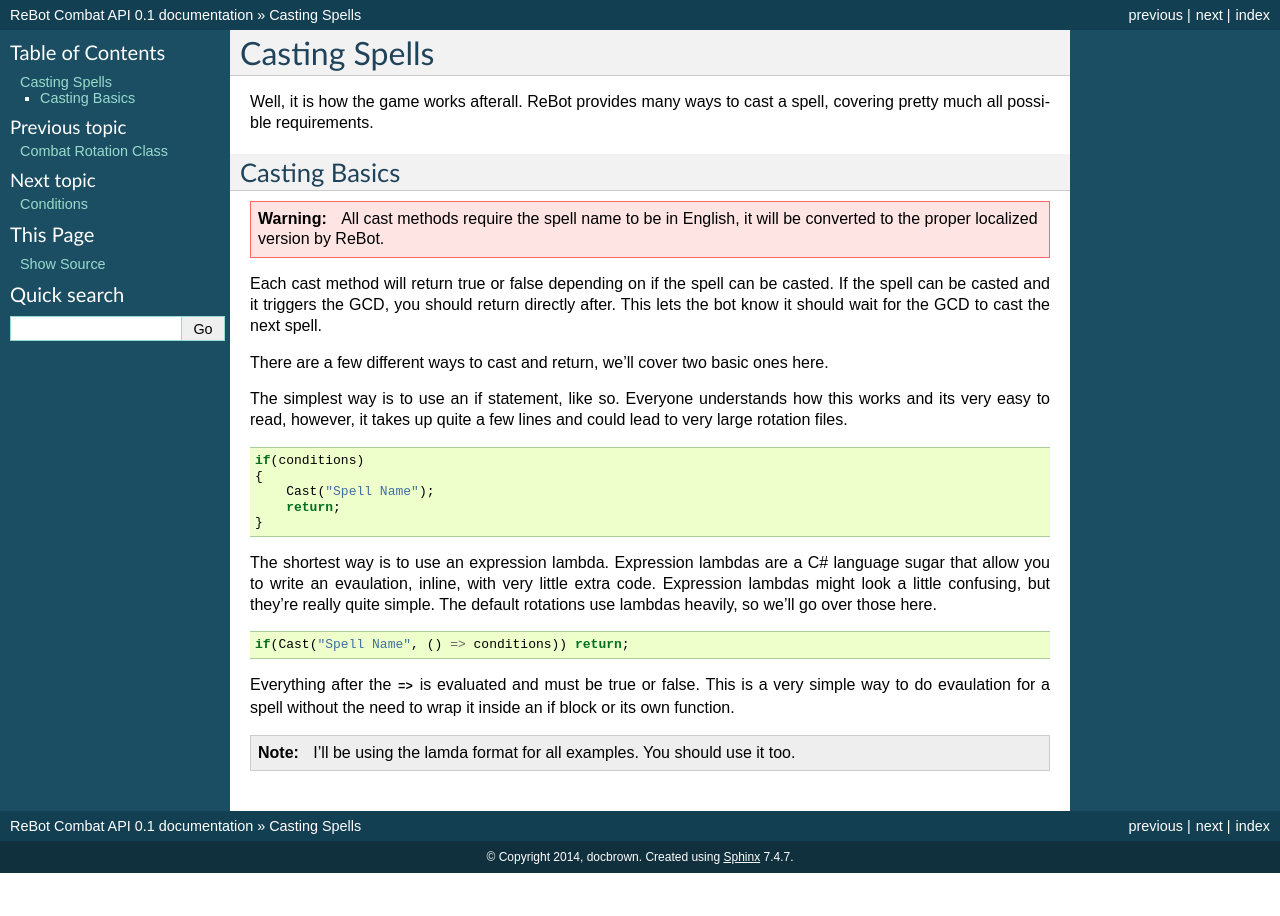
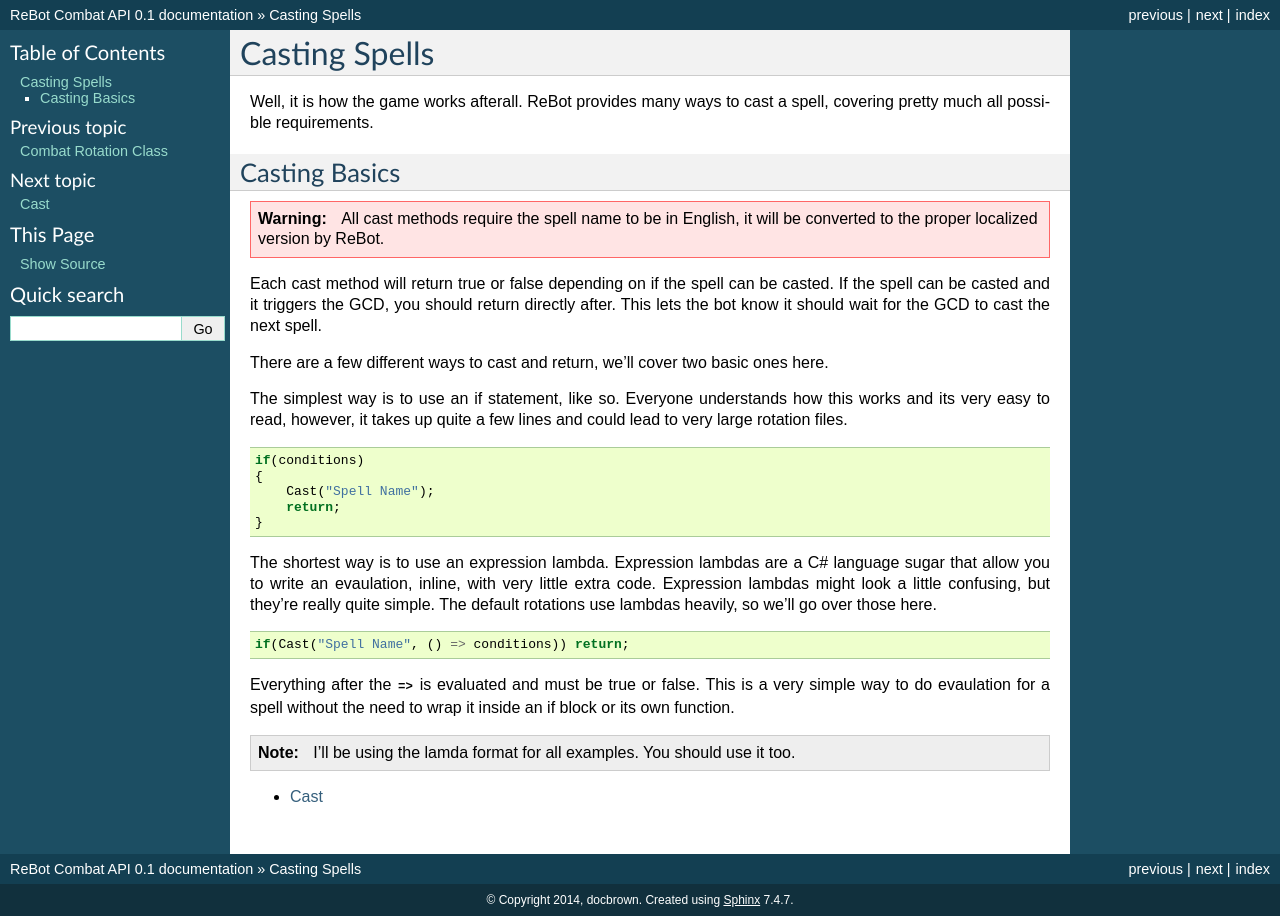
Before and after one commit to docbrown90/ReBotDocs, a Sphinx documentation site: the page built from docs/casting/index.rst, in a window 1280 px wide. Built offline with Sphinx 7.4.7, drawn with Linux system fonts in a browser that asks for light colours.

Commit message:
Update index.rst

```diff
--- a/docs/casting/index.rst
+++ b/docs/casting/index.rst
@@ -41,3 +41,9 @@ without the need to wrap it inside an if block or its own function.
 .. note::
 
     I'll be using the lamda format for all examples.  You should use it too.
+
+
+.. toctree::
+    :maxdepth: 2
+
+    cast
```
